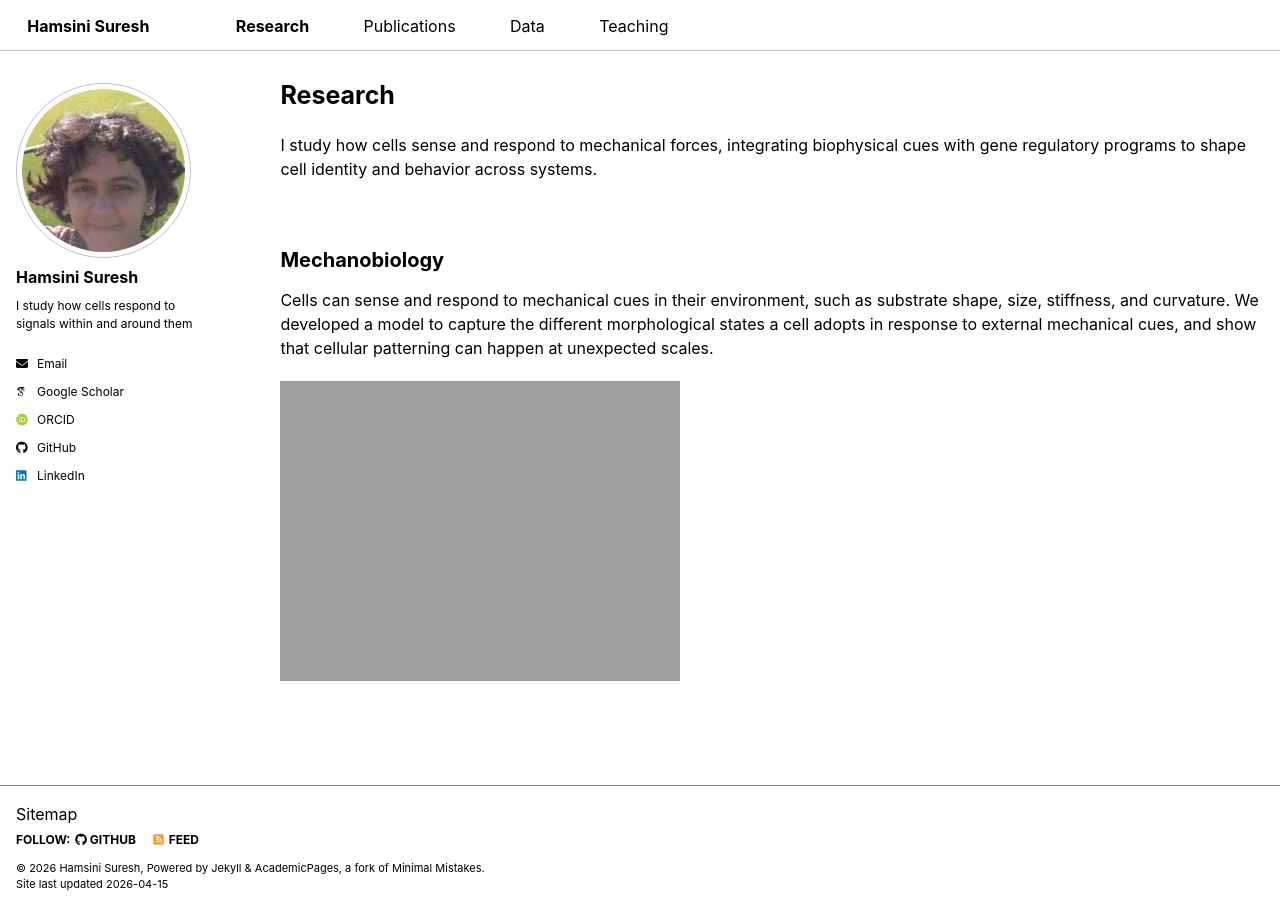
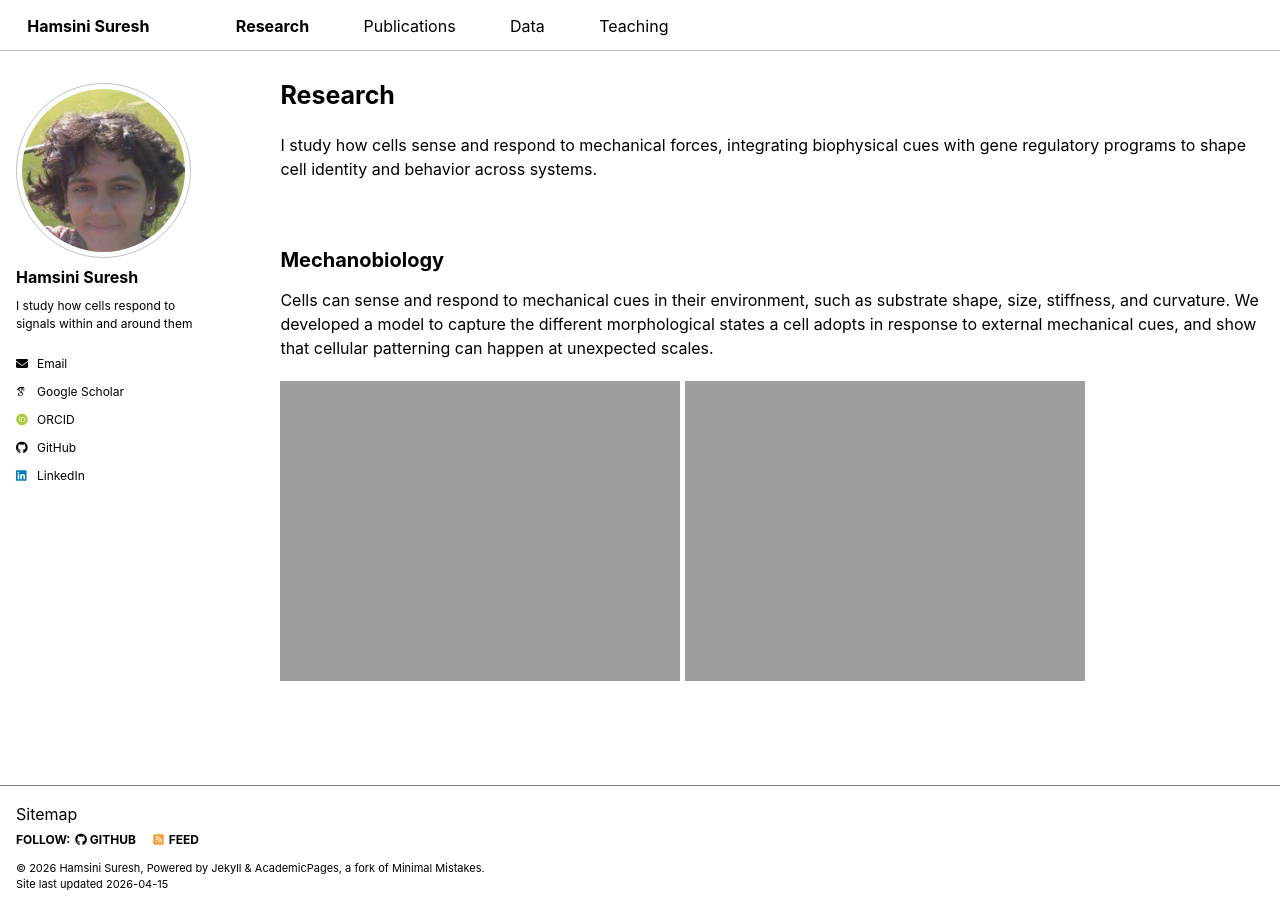
Before and after one commit to hamsinisuresh/hamsinisuresh.github.io, a Jekyll site: the page built from _pages/research.html, in a window 1280 px wide. Built offline with Jekyll 4.4.1, drawn with Linux system fonts in a browser that asks for light colours; some web fonts are replaced; a script bundle is joined from its source files by our own code; library files that are not in the unit come from our copies.

Commit message:
Update research.html

```diff
--- a/_pages/research.html
+++ b/_pages/research.html
@@ -25,7 +25,8 @@ author_profile: true
   cues, and show that cellular patterning can happen at unexpected scales.
 </p>
 
-<img src="{{ base_path }}/images/mechanobiology.jpg" alt="Mechanobiology" style="max-width: 100%; height: auto; margin-bottom: 1.5em;">
+<img src="{{ base_path }}/images/mechanobiology.jpg" alt="guidance_experiment" style="max-width: 100%; height: auto; margin-bottom: 1.5em;">
+<img src="{{ base_path }}/images/guidance_simulated.jpg" alt="guidance_simulated" style="max-width: 100%; height: auto; margin-bottom: 1.5em;">
 
 <!-- ===== AUTO-GENERATED RESEARCH LIST ===== -->
 
```
